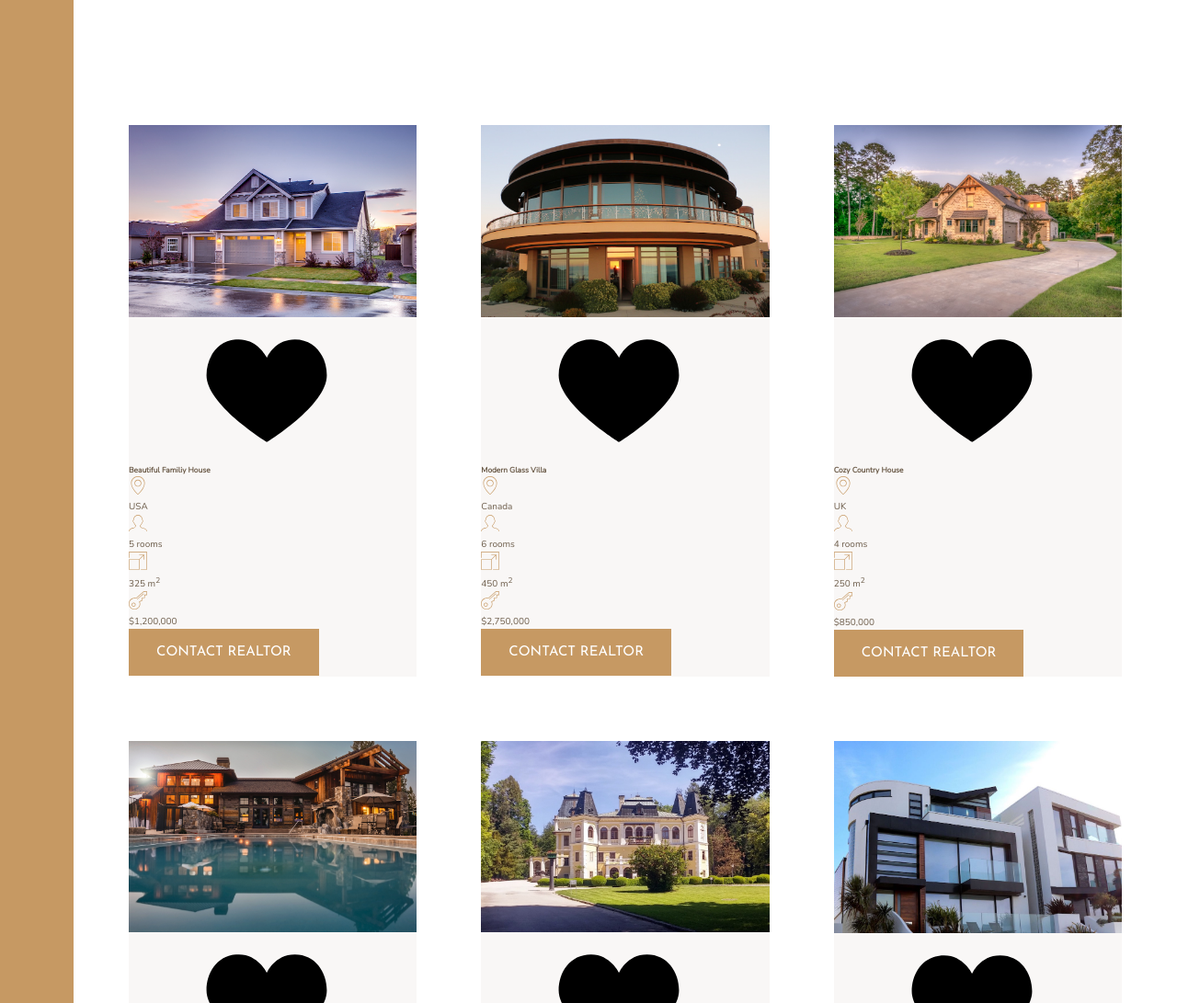
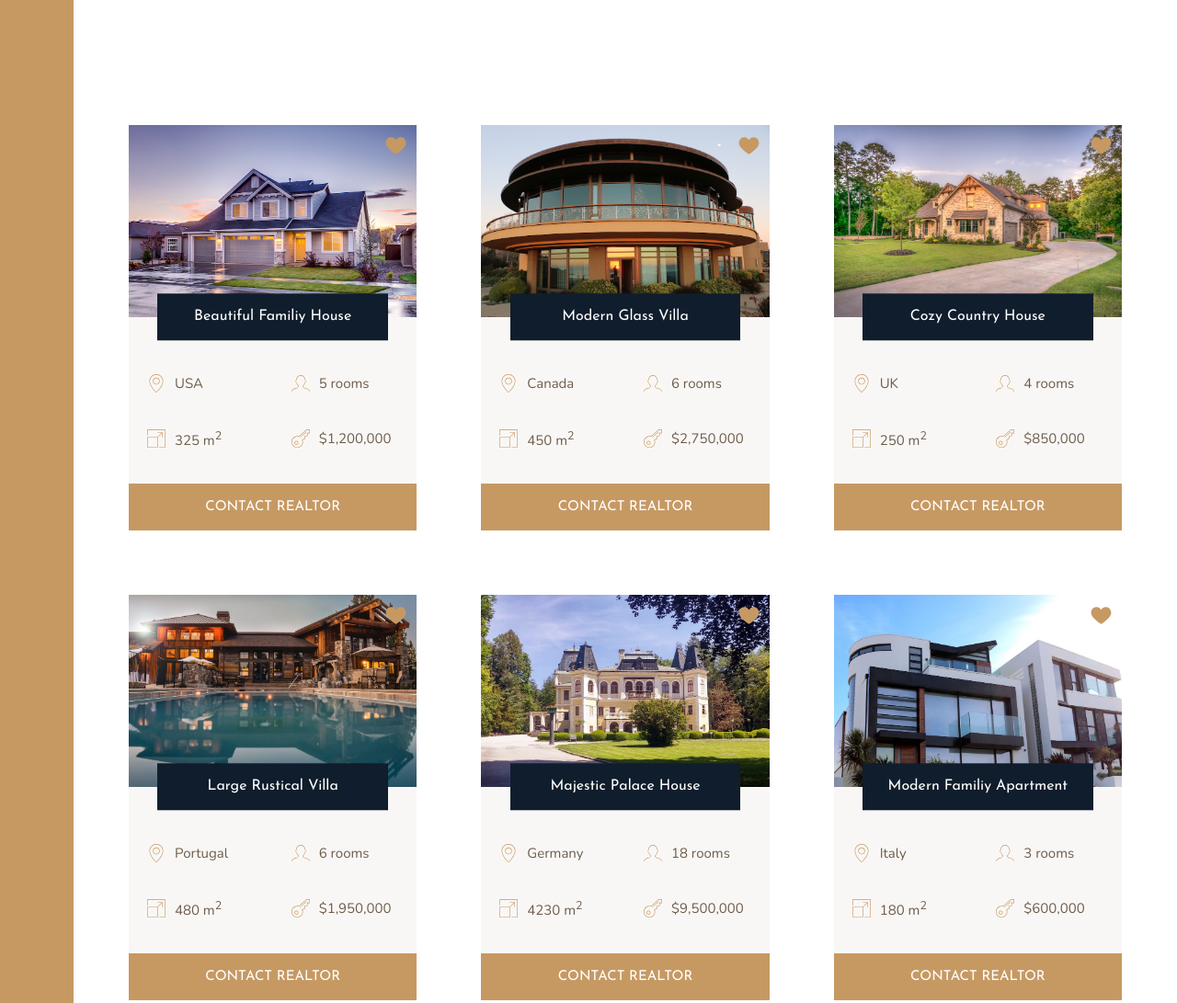
Before and after one commit to Ryoung27/Nexter, a website: page index.html in a window 1280 px wide. Shown: the part 1900-2991 px from the top of the page at 92% size. Drawn offline with nearby package versions, Linux system fonts and the light colour scheme.

Commit message:
finished home section

```diff
--- a/sass/_homes.scss
+++ b/sass/_homes.scss
@@ -1,44 +1,80 @@
-.homes{
-    // background-color: $color-secondary;
+.homes {
     grid-column: center-start / center-end;
     margin: 15rem 0;
 
     display: grid;
     grid-template-columns: repeat(auto-fit, minmax(25rem, 1fr));
     grid-gap: 7rem;
-
-
 }
 
-.home{
+.home {
     background-color: $color-grey-light-1;
 
-    &__img{
+    display: grid;
+    grid-template-columns: repeat(2, 1fr);
+    grid-row-gap: 3.5rem;
+
+    &__img {
         width: 100%;
+        grid-row: 1 / 2;
+        grid-column: 1 / -1;
+        z-index: 1;
     }
 
-    &__like{
-
+    &__like {
+        grid-row: 1 / 2;
+        grid-column: 2 / 3;
+        fill: $color-primary;
+        height: 2.5rem;
+        width: 2.5rem;
+        z-index: 2;
+        justify-self: end;
+        margin: 1rem;
     }
 
-    &__name{
+    &__name {
+        grid-row: 1 / 2;
+        grid-column: 1 / -1;
+        justify-self: center;
+        align-self: end;
+        z-index: 3;
 
+        width: 80%;
+        font-family: $font-display;
+        font-size: 1.6rem;
+        text-align: center;
+        padding: 1.25rem;
+        background-color: $color-secondary;
+        color: #fff;
+        font-weight: 400;
+        transform: translateY(50%);
+    }
+
+    &__location,
+    &__rooms {
+        margin-top: 2.5rem;
     }
 
     &__location,
     &__rooms,
     &__area,
-    &__price{
+    &__price {
 
-        svg{
+        font-size: 1.5rem;
+        margin-left: 2rem;
+
+        display: flex;
+        align-items: center;
+
+        svg {
             fill: $color-primary;
             height: 2rem;
             width: 2rem;
-        }
-
-        p{
-
+            margin-right: 1rem;
         }
     }
 
+    &__btn {
+        grid-column: 1 / -1;
+    }
 }
```
Also changed, not shown: index.html (+1 -0 lines), css/style.css.
